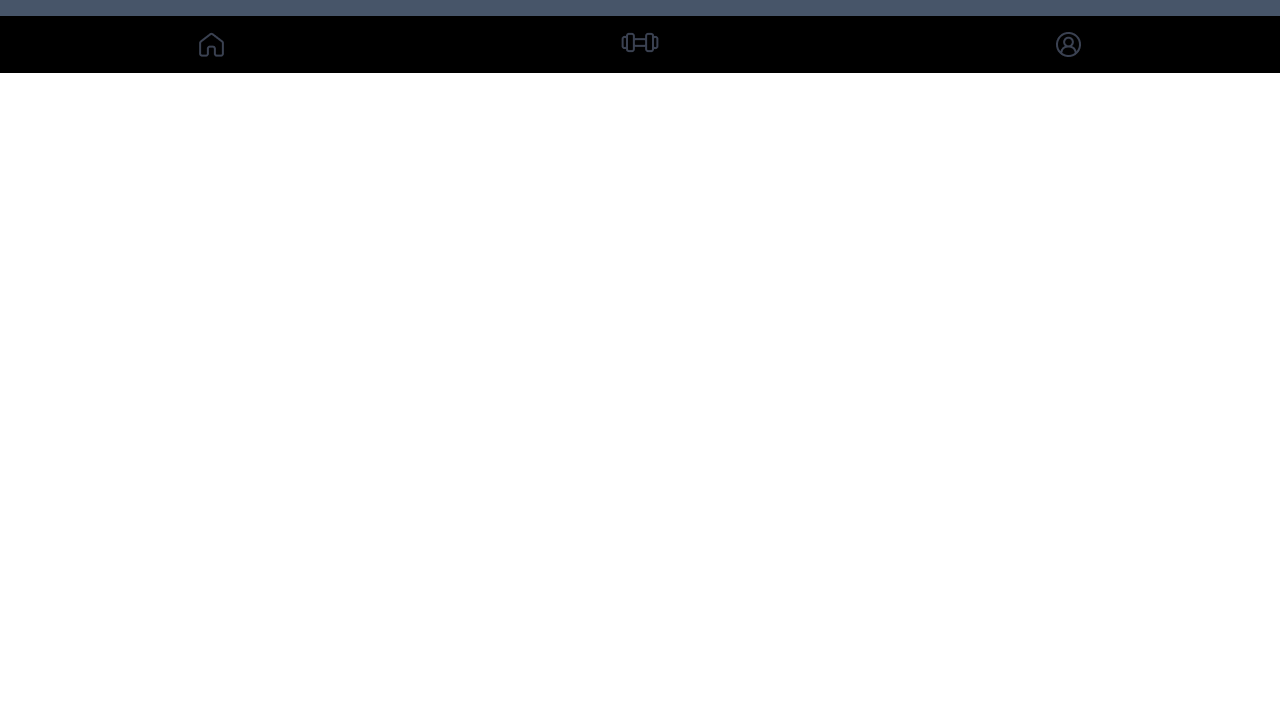
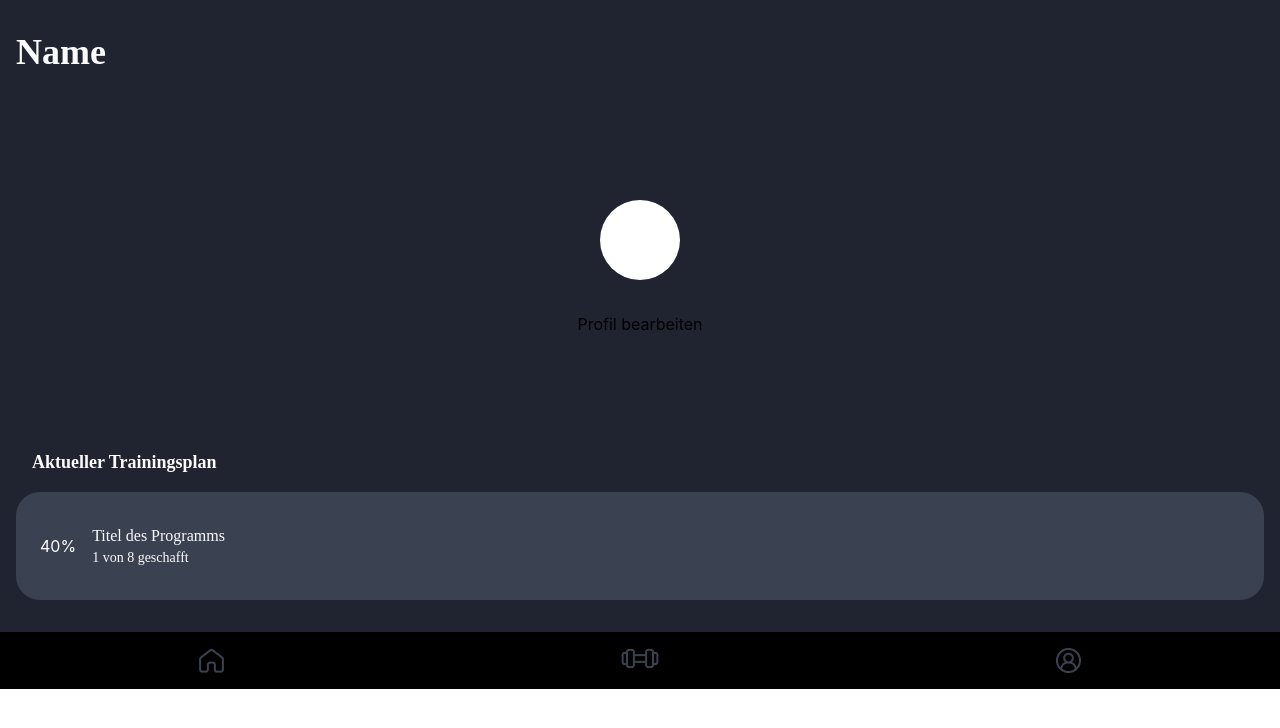
Before and after one commit to Medientourist/Fitness-App, a React (Vite) app: page /profil in a window 1280 px wide. Shown: the top 728 px of the page. Built offline with nearby package versions, Linux system fonts and the light colour scheme.

Commit message:
profilpage prototyp created

```diff
--- a/src/Profil.jsx
+++ /dev/null
@@ -1,11 +0,0 @@
-import Navigation from "./components/navigation/Navigation";
-
-function Profil() {
-  return (
-    <div className="bg-slate-600 pt-4">
-      <Navigation />
-    </div>
-  );
-}
-
-export default Profil;
--- a/src/components/profil/profilMain.jsx
+++ b/src/components/profil/profilMain.jsx
@@ -0,0 +1,15 @@
+import { Link } from "react-router-dom";
+
+function ProfilMain() {
+  return (
+    <div className="p-4">
+      <h1 className="mb-32">Name</h1>
+      <div className="text-center mb-16">
+        <div className="m-auto h-20 w-20 rounded-full bg-white mb-8"></div>
+        <Link>Profil bearbeiten</Link>
+      </div>
+    </div>
+  );
+}
+
+export default ProfilMain;
--- /dev/null
+++ b/src/components/profil/workoutPlanProgress.jsx
@@ -0,0 +1,20 @@
+import { Link } from "react-router-dom";
+
+function WorkoutPlanProgress() {
+  return (
+    <div className="p-4">
+      <h3 className="p-4">Aktueller Trainingsplan</h3>
+      <Link className="flex items-center space-x-4 mb-4 py-8 px-6 bg-medium text-white text-left w-full rounded-3xl">
+        <div className="flex h-fit">
+          <span>40%</span>
+        </div>
+        <div className="inline">
+          <p className="text-base">Titel des Programms</p>
+          <p className="text-sm">1 von 8 geschafft</p>
+        </div>
+      </Link>
+    </div>
+  );
+}
+
+export default WorkoutPlanProgress;
--- a/src/index.css
+++ b/src/index.css
@@ -33,4 +33,16 @@
   h3 {
     font-weight: 700;
   }
+
+  h1 {
+    @apply text-4xl;
+  }
+
+  h2 {
+    @apply text-2xl;
+  }
+
+  h3 {
+    @apply text-lg;
+  }
 }
--- /dev/null
+++ b/src/pages/Profil.jsx
@@ -0,0 +1,15 @@
+import ProfilMain from "../components/profil/profilMain";
+import Navigation from "../components/navigation/Navigation";
+import WorkoutPlanProgress from "../components/profil/workoutPlanProgress";
+
+function Profil() {
+  return (
+    <div className="bg-dark pt-4">
+      <ProfilMain />
+      <WorkoutPlanProgress />
+      <Navigation />
+    </div>
+  );
+}
+
+export default Profil;
--- a/src/Workout.jsx
+++ b/src/pages/Workout.jsx
@@ -1,4 +1,4 @@
-import Navigation from "./components/navigation/Navigation";
+import Navigation from "../components/navigation/Navigation";
 
 function Workout() {
   return (
```
Also changed, not shown: src/main.jsx (+4 -5 lines), src/pages/Homepage.jsx (renamed from src/App.jsx, +5 -5 lines), src/components/profil/workoutPlan.jsx (deleted), src/pages/dashboard.jsx (deleted).
